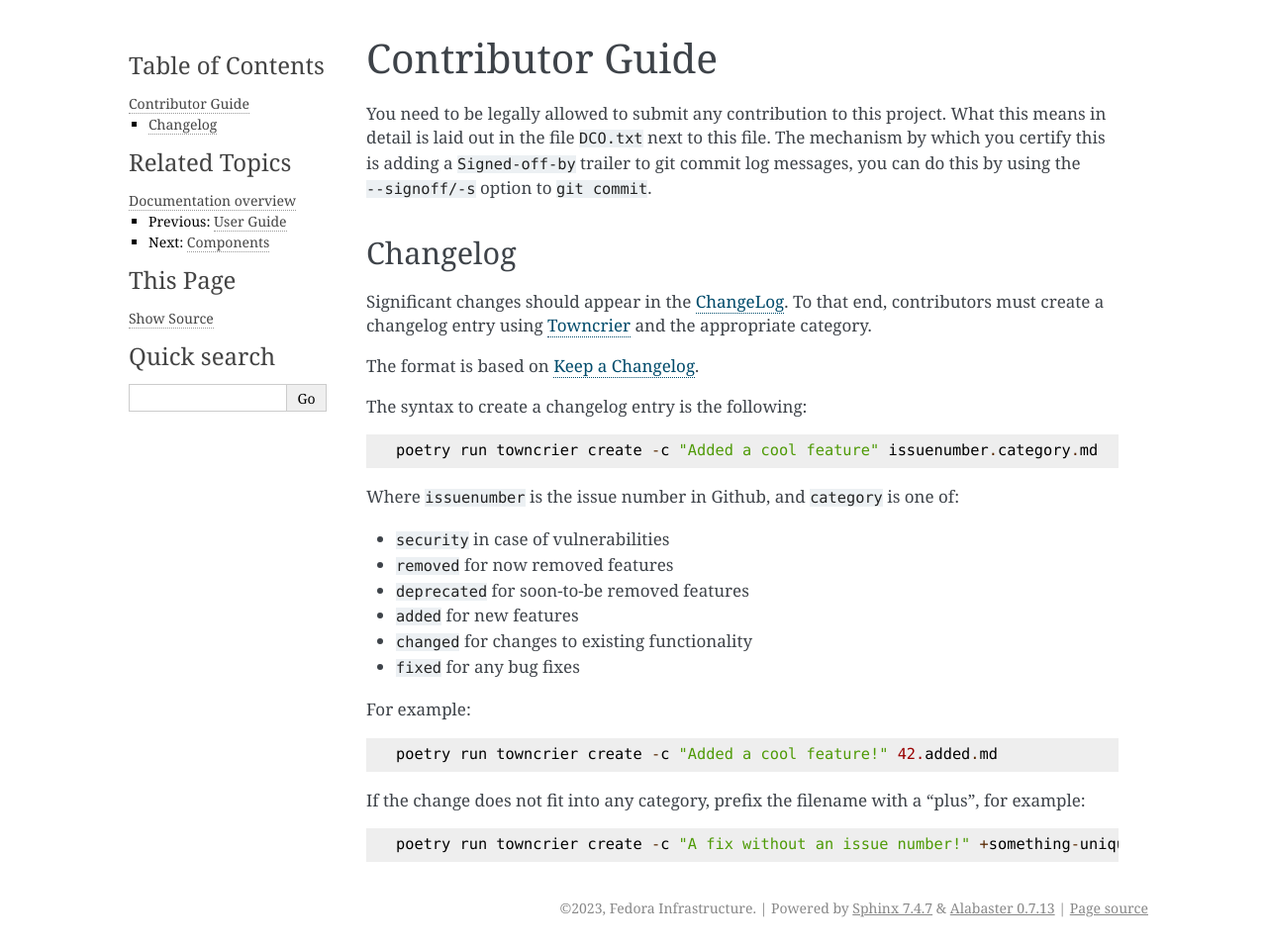
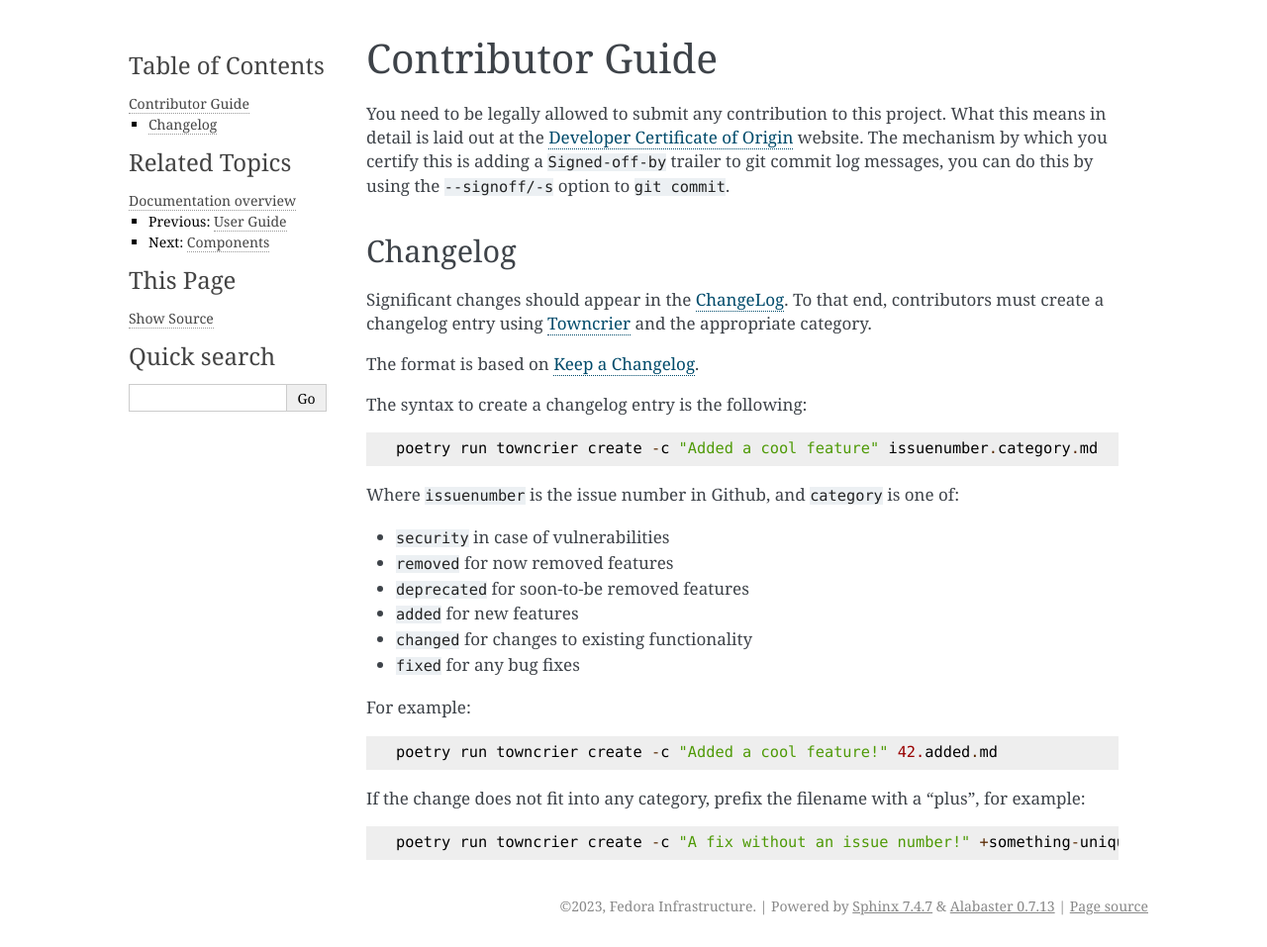
Before and after one commit to fedora-infra/fmn, a Sphinx documentation site: the page built from docs/contributing.md, in a window 1280 px wide. Shown: the whole page at 99% size. Built offline with Sphinx 7.4.7, drawn with Linux system fonts in a browser that asks for light colours; pages that are not in the unit, such as notebooks, are missing from menus.

Commit message:
Replace the DCO file with a reference to the website
Signed-off-by: Aurélien Bompard <aurelien@bompard.org>

```diff
--- a/docs/contributing.md
+++ b/docs/contributing.md
@@ -7,13 +7,15 @@ SPDX-License-Identifier: MIT
 # Contributor Guide
 
 You need to be legally allowed to submit any contribution to this project. What this means in detail
-is laid out in the file `DCO.txt` next to this file. The mechanism by which you certify this is
-adding a `Signed-off-by` trailer to git commit log messages, you can do this by using the
-`--signoff/-s` option to `git commit`.
+is laid out at the [Developer Certificate of Origin](https://developercertificate.org) website.
+The mechanism by which you certify this is adding a `Signed-off-by` trailer to git commit log
+messages, you can do this by using the `--signoff/-s` option to `git commit`.
 
 ## Changelog
 
-Significant changes should appear in the [ChangeLog](changelog). To that end, contributors must create a changelog entry using [Towncrier](https://towncrier.readthedocs.io/) and the appropriate category.
+Significant changes should appear in the [ChangeLog](changelog). To that end, contributors must
+create a changelog entry using [Towncrier](https://towncrier.readthedocs.io/) and the appropriate
+category.
 
 The format is based on [Keep a Changelog](https://keepachangelog.com/en/1.0.0/).
 
```
